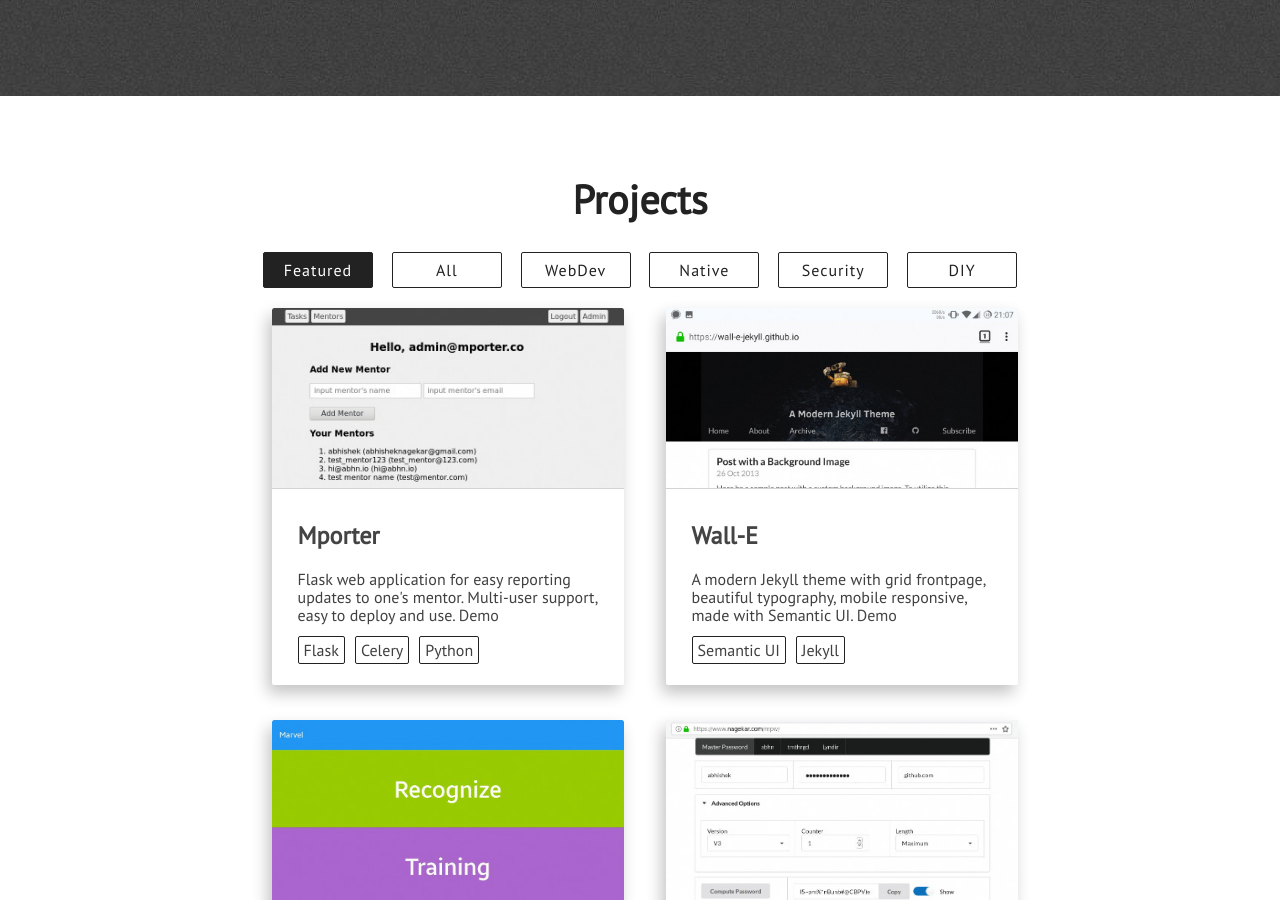
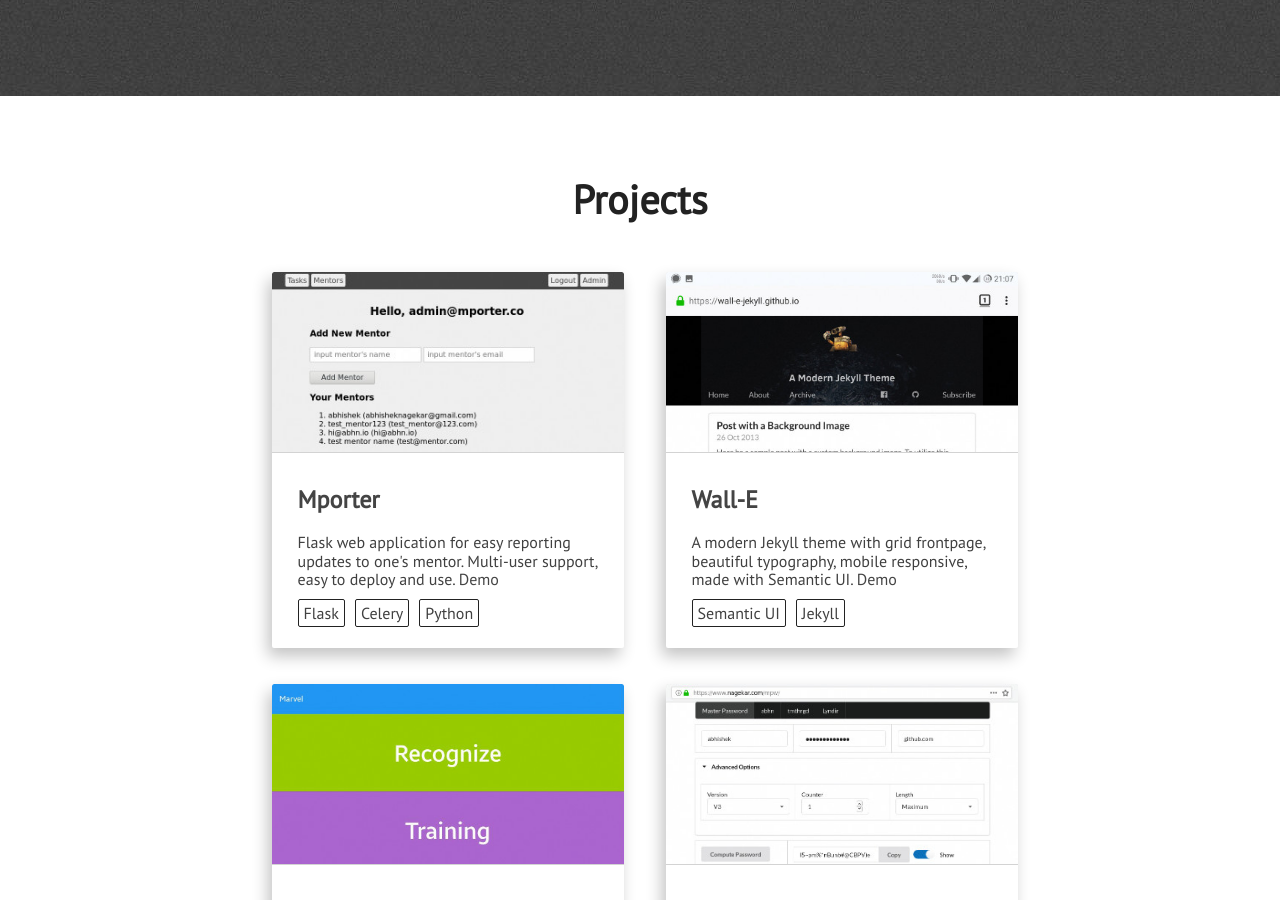
Before and after one commit to SamuelSturrock/Portfolio, a Jekyll site: the page built from index.html, in a window 1280 px wide and 900 px high, scrolled down 2804 px. Built offline with Jekyll 4.4.1, drawn with Linux system fonts in a browser that asks for light colours; nearby versions of some CDN libraries.

Commit message:
Update projects.html

```diff
--- a/_includes/projects.html
+++ b/_includes/projects.html
@@ -3,14 +3,7 @@
         <div class="full-width">
             <div class="section-heading" id="featured-projects-text">Projects</div>
 
-                <div class="project-technologies">
-
-                    <a id="featured" class="semi-transparent-button with-border white-button" onclick="selected('featured')">Featured</a>
-                    <a id="all" class="semi-transparent-button with-border white-button" onclick="selected('all')">All</a>
-                    <a id="webdev" class="semi-transparent-button with-border white-button" onclick="selected('webdev')">WebDev</a>
-                    <a id="native" class="semi-transparent-button with-border white-button" onclick="selected('native')">Native</a>
-                    <a id="security" class="semi-transparent-button with-border white-button" onclick="selected('security')">Security</a>
-                    <a id="diy" class="semi-transparent-button with-border white-button" onclick="selected('diy')">DIY</a>
+                <div class="project-technologies" onload ="selected('all')">
 
                 </div>
 
```
